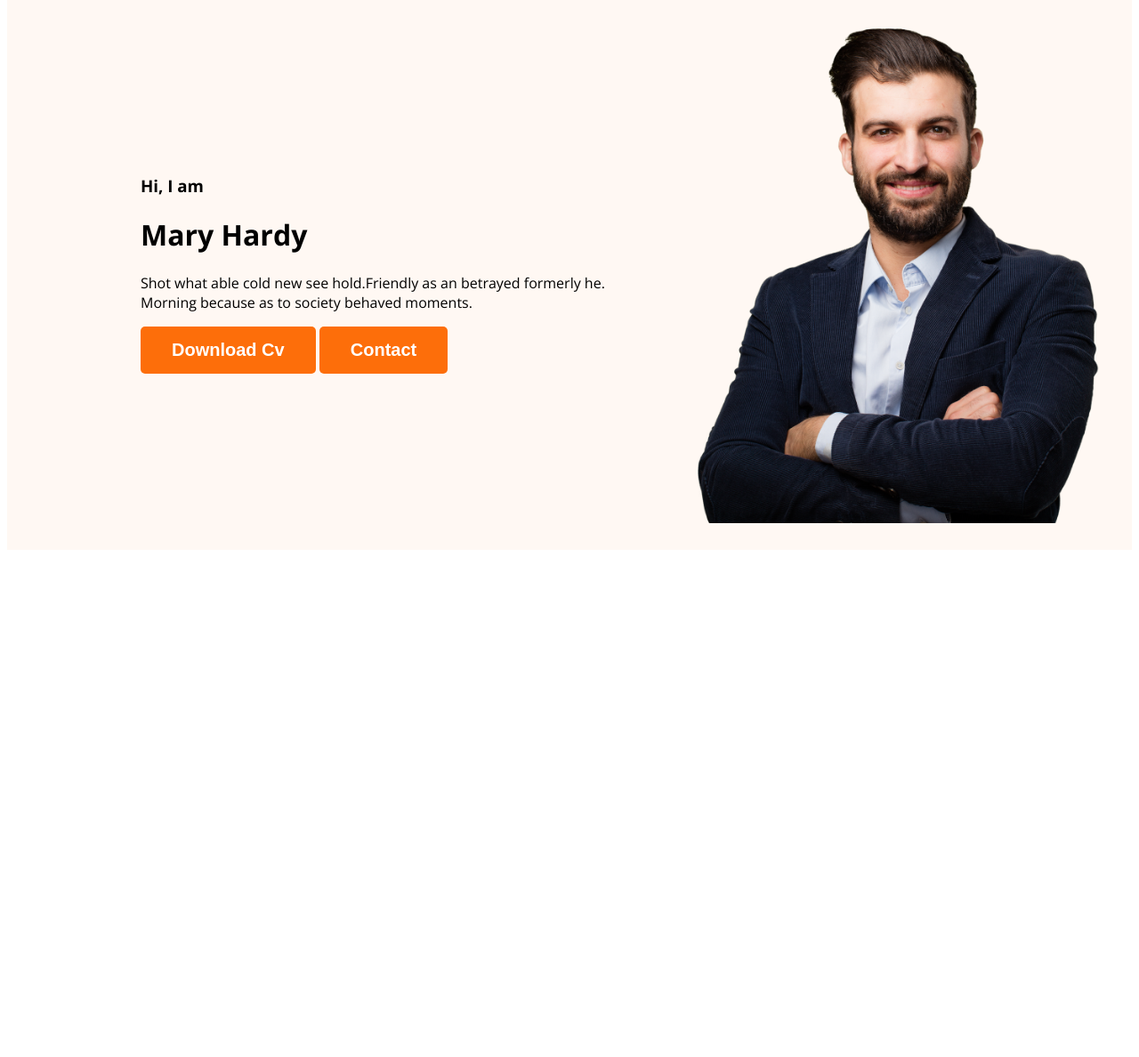
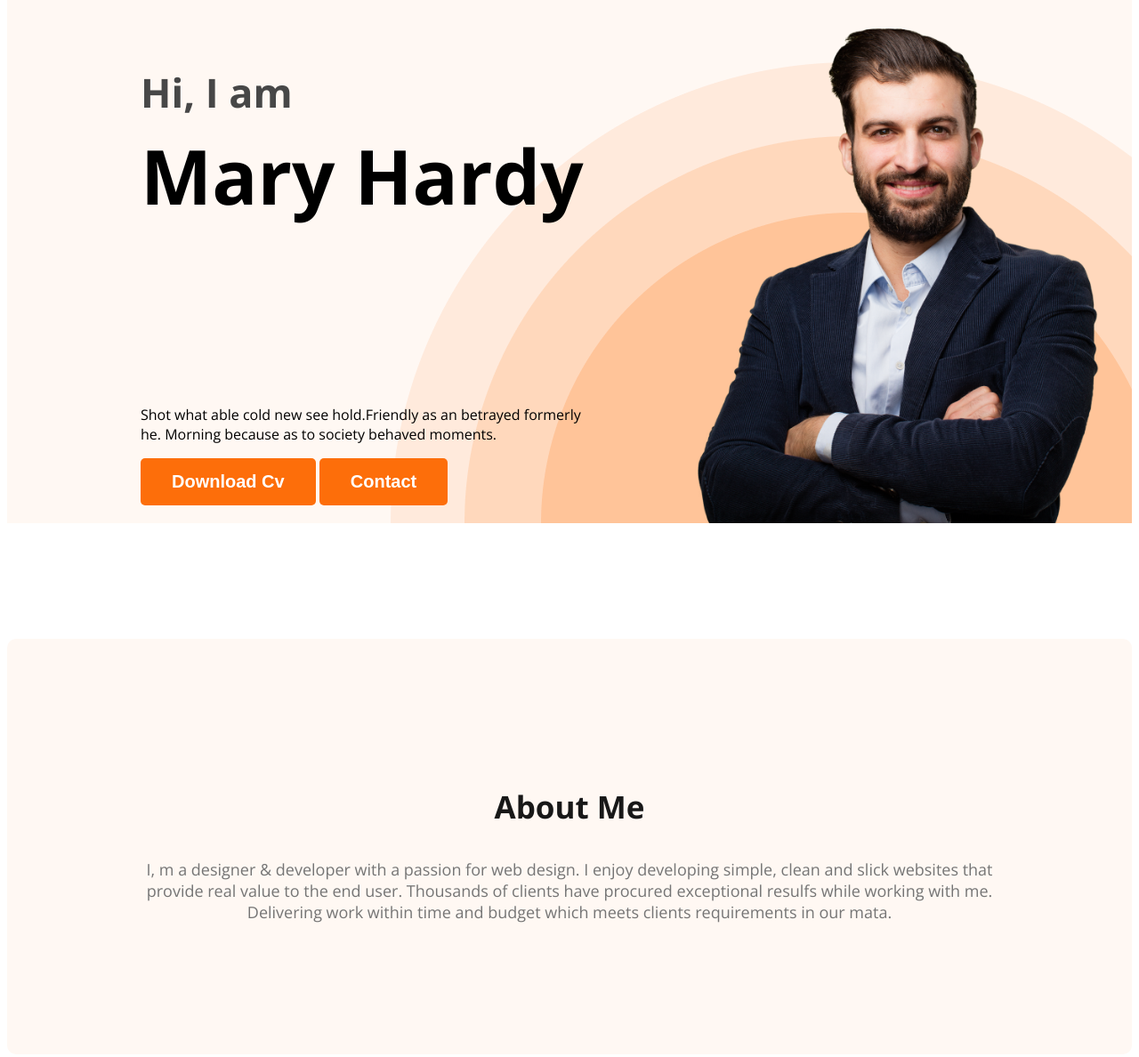
Before and after one commit to Rahib38/web-dev-protfolio, a plain HTML site: page index.html in a window 1280 px wide. Shown: the part 180-1368 px from the top of the page at 89% size. Before the commit the page ends 806 px from the top, so only its background shows below. Drawn offline with nearby package versions, Linux system fonts and the light colour scheme.

Commit message:
added a about section etc.

```diff
--- a/index.html
+++ b/index.html
@@ -31,7 +31,12 @@
         </div>
     </header>
     <main>
-
+        <section class="about">
+        <h3 class="section-title">About Me</h3>
+        <p class="section-description">
+            I, m a designer & developer with a passion for web design. I enjoy developing simple, clean and slick websites that provide real value to the end user. Thousands of clients have procured exceptional resulfs while working with me. Delivering work within time and budget which meets clients requirements in our mata.
+        </p>
+        </section>
     </main>
     <footer>
 
--- a/styles/protfolio.css
+++ b/styles/protfolio.css
@@ -1,55 +1,107 @@
 /*common shared styles*/
-body{
+body {
     font-family: 'Open Sans', sans-serif;
 }
-.text-primary{
-color: #FD6E0A;
+
+.text-primary {
+    color: #FD6E0A;
 }
-.btn-primary{
+
+.btn-primary {
     border-radius: 5px;
     background: #FD6E0A;
     border: 0;
     font-size: 20px;
     color: white;
     font-weight: 700;
-    padding: 15px 35px  ;
+    padding: 15px 35px;
 
 }
+
 /* nav related */
-nav{
+nav {
     display: flex;
     justify-content: space-between;
     align-items: center;
     margin: 0 200px;
 }
 
-.nav-title{
-color: var(--Dark-01, #181818);
-font-size: 45px;
-font-weight: 800;
+.nav-title {
+    color: var(--Dark-01, #181818);
+    font-size: 45px;
+    font-weight: 800;
 }
-nav > ul{
+
+nav>ul {
     display: flex;
     align-items: center;
 }
-nav li{
+
+nav li {
     list-style: none;
     margin-right: 50px;
 }
-nav a{
+
+nav a {
     text-decoration: none;
     color: #474747;
 }
+
 /*header related styles*/
-.header{
+.header {
     background-color: #FFF8F3;
+    background-image: url('../images/header_bg.png');
+    background-repeat: no-repeat;
+    background-position: bottom right;
 
 }
-.banner{
-    padding: 30px 30px 30px 150px;
+
+.banner {
+    padding: 30px 30px 0px 150px;
     display: flex;
     align-items: center;
+    justify-content: space-between;
 }
-.banner .profile-picture{
+
+.banner-contant {
+    max-width: 500px;
+}
+
+.banner .profile-picture {
     width: 500px;
 }
+
+.banner-greeting {
+    font-size: 45px;
+    color: #474747;
+    margin-bottom: 0;
+}
+
+.banner-title {
+    font-size: 85px;
+    font-weight: 700px;
+    margin-bottom: 200px;
+    margin-top: 5px;
+}
+
+/*about me section*/
+.about {
+    padding: 130px;
+    border-radius: 10px;
+    background: #FFF8F3;
+    margin: 130px 0;
+}
+
+.section-title {
+    color: #181818;
+    text-align: center;
+    font-size: 35px;
+    font-weight: 700;
+}
+
+.section-description {
+    color: #757575;
+    text-align: center;
+    font-size: 18px;
+
+}
```
